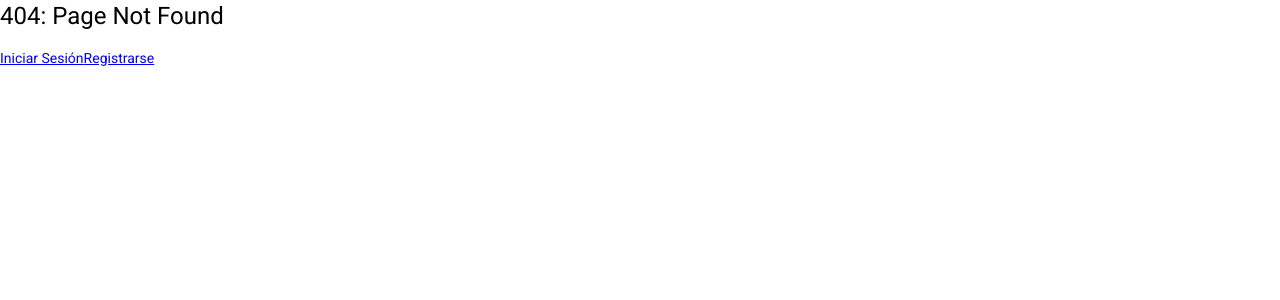
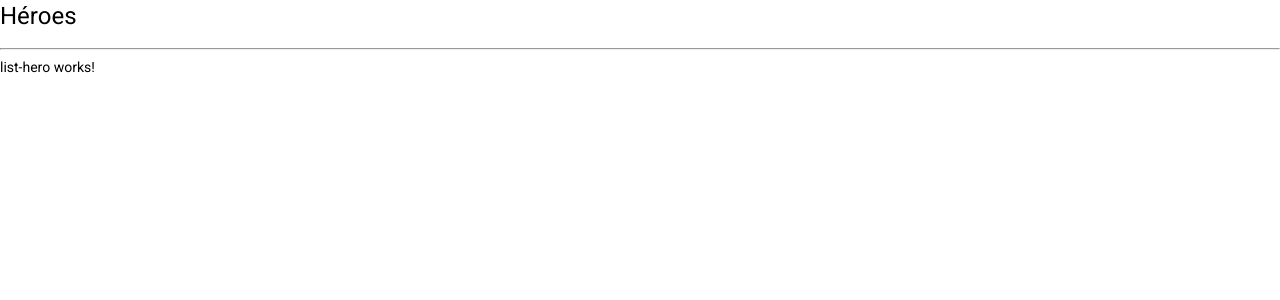
Before and after one commit to jcangular/05-hero-app, an Angular app: page /heros/list in a window 1280 px wide. Before the commit this address led to /oops. Shown: the top 300 px of the page. Built offline with nearby package versions, Linux system fonts and the light colour scheme.

Commit message:
Configuración de rutas de heros en el appRouting.

```diff
--- a/src/app/app-routing.module.ts
+++ b/src/app/app-routing.module.ts
@@ -4,6 +4,7 @@ import { PageNotFoundComponent } from './shared/page-not-found/page-not-found.co
 
 const routes: Routes = [
     { path: 'auth', loadChildren: () => import('./auth/auth.module').then(m => m.AuthModule) },
+    { path: 'heros', loadChildren: () => import('./heros/heros.module').then(m => m.HerosModule) },
     { path: 'oops', component: PageNotFoundComponent },
     { path: '**', redirectTo: 'oops' }
 ];
--- a/src/app/heros/pages/home/home.component.html
+++ b/src/app/heros/pages/home/home.component.html
@@ -1 +1,3 @@
-<p>home works!</p>
+<h1>Héroes</h1>
+<hr>
+<router-outlet></router-outlet>
--- a/src/app/shared/page-not-found/page-not-found.component.html
+++ b/src/app/shared/page-not-found/page-not-found.component.html
@@ -1,5 +1,10 @@
 <h1>404: Page Not Found</h1>
 
-<a routerLink="/auth/login">Iniciar Sesión</a>
-
-<a routerLink="/auth/register">Registrarse</a>
+<ul>
+    <li>
+        <a routerLink="/auth/login">Iniciar Sesión</a>
+    </li>
+    <li>
+        <a routerLink="/auth/register">Registrarse</a>
+    </li>
+</ul>
```
Also changed, not shown: src/app/heros/heros-routing.module.ts (added, +31 -0 lines), src/app/heros/heros.module.ts (+5 -2 lines).
